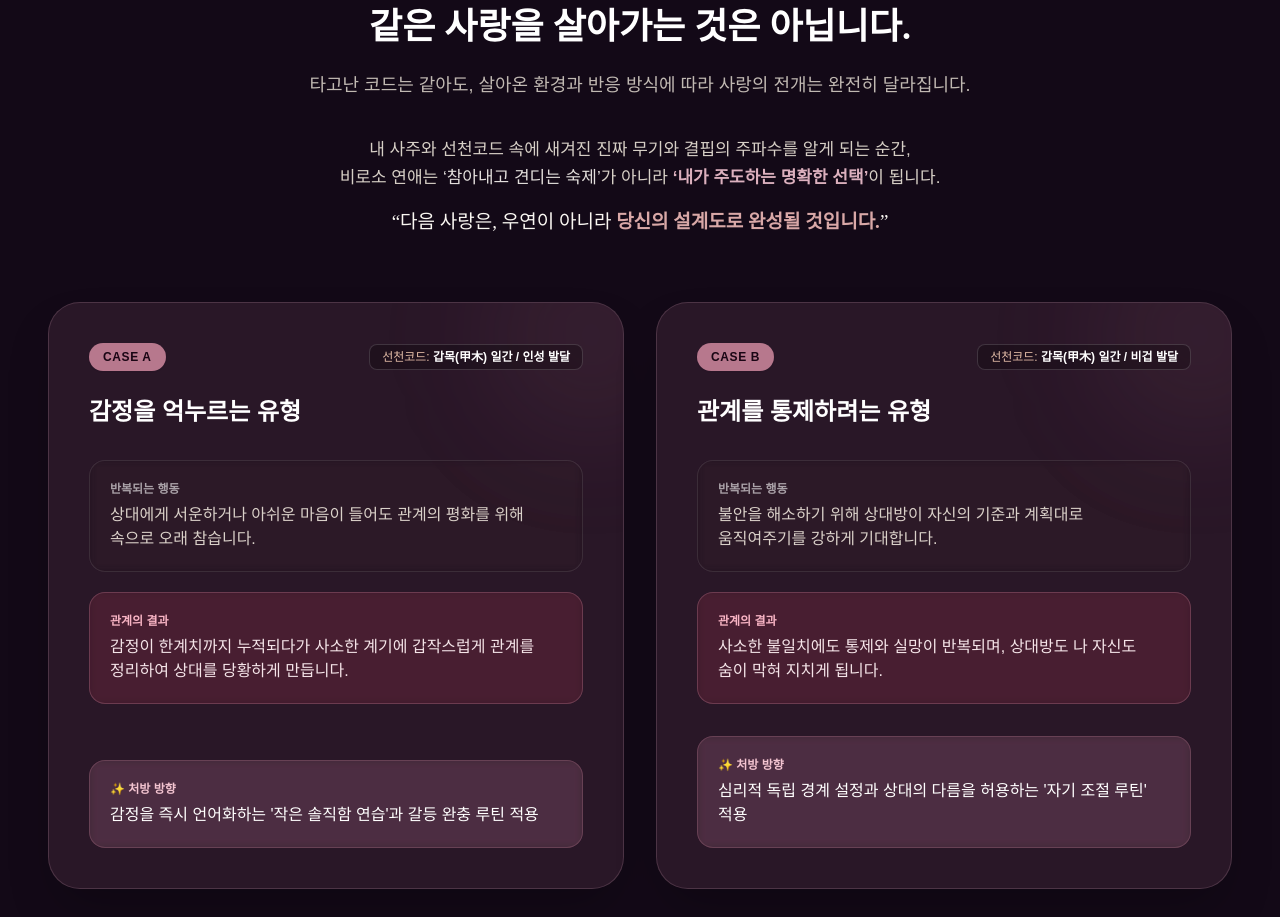
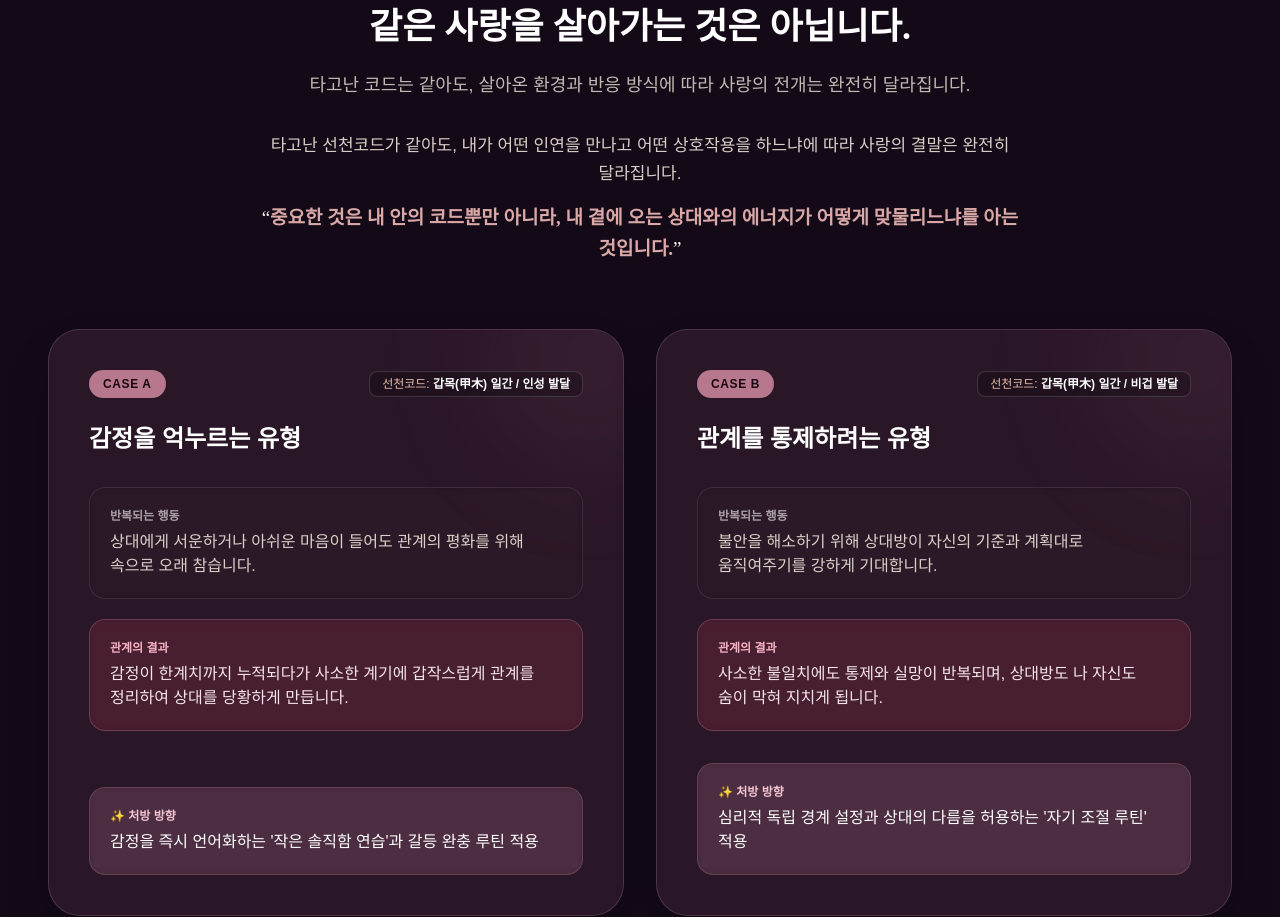
Before and after one commit to woolbo100/buzasun, a Next.js app: page /reports/baekdohwa-report in a window 1280 px wide. Shown: the part 7850-8767 px from the top of the page. Built offline with nearby package versions, Linux system fonts and the light colour scheme; no server answers; the database is empty.

Commit message:
feat: 백도화 연애 리포트 CASE 비교 영역 상단에 인연 상호작용 및 에너지 맞물림 카피 반영

```diff
--- a/components/reports/baekdohwa-report/PersonalizedCaseComparison.tsx
+++ b/components/reports/baekdohwa-report/PersonalizedCaseComparison.tsx
@@ -18,13 +18,12 @@ export default function PersonalizedCaseComparison() {
             {personalizedCaseData.subCopy}
           </p>
 
-          <div className="pt-4 space-y-3 max-w-3xl mx-auto">
+          <div className="pt-3 space-y-3 max-w-3xl mx-auto">
             <p className="text-[16px] md:text-[17px] text-[#EDE6DA] opacity-90 font-light leading-relaxed break-keep">
-              내 사주와 선천코드 속에 새겨진 진짜 무기와 결핍의 주파수를 알게 되는 순간,<br className="hidden sm:inline" />
-              비로소 연애는 <span className="text-[#FAF7F2] font-medium">&lsquo;참아내고 견디는 숙제&rsquo;</span>가 아니라 <span className="text-[#F3C4D1] font-semibold">&lsquo;내가 주도하는 명확한 선택&rsquo;</span>이 됩니다.
+              타고난 선천코드가 같아도, 내가 어떤 인연을 만나고 어떤 상호작용을 하느냐에 따라 사랑의 결말은 완전히 달라집니다.
             </p>
             <p className="font-elegant font-medium text-[17px] md:text-[19px] text-[#FAF7F2] leading-relaxed break-keep pt-1">
-              &ldquo;다음 사랑은, 우연이 아니라 <span className="text-[#D9A8A7] font-semibold">당신의 설계도로 완성될 것입니다.</span>&rdquo;
+              &ldquo;<span className="text-[#D9A8A7] font-semibold">중요한 것은 내 안의 코드뿐만 아니라, 내 곁에 오는 상대와의 에너지가 어떻게 맞물리느냐를 아는 것입니다.</span>&rdquo;
             </p>
           </div>
         </div>
```
